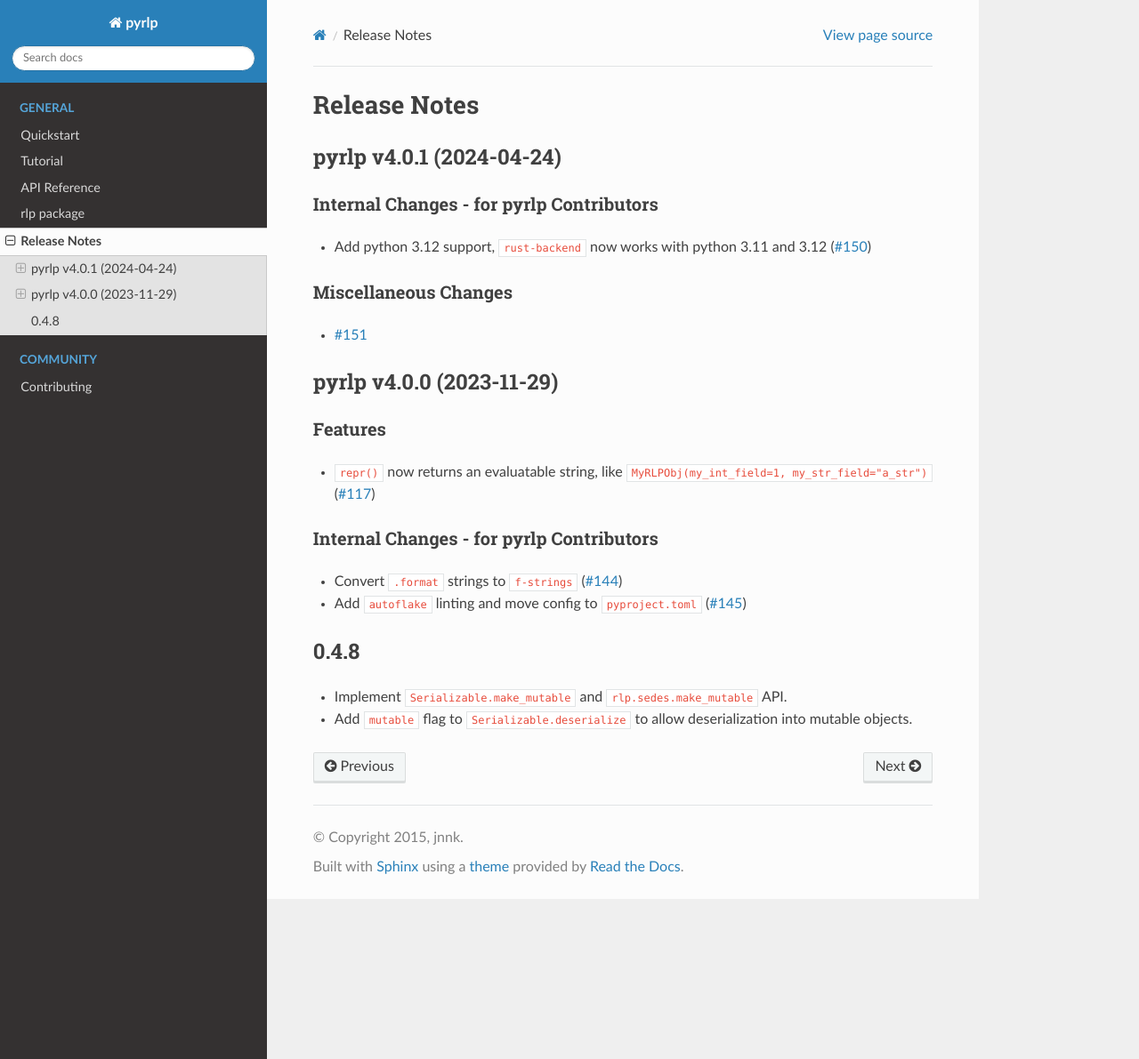
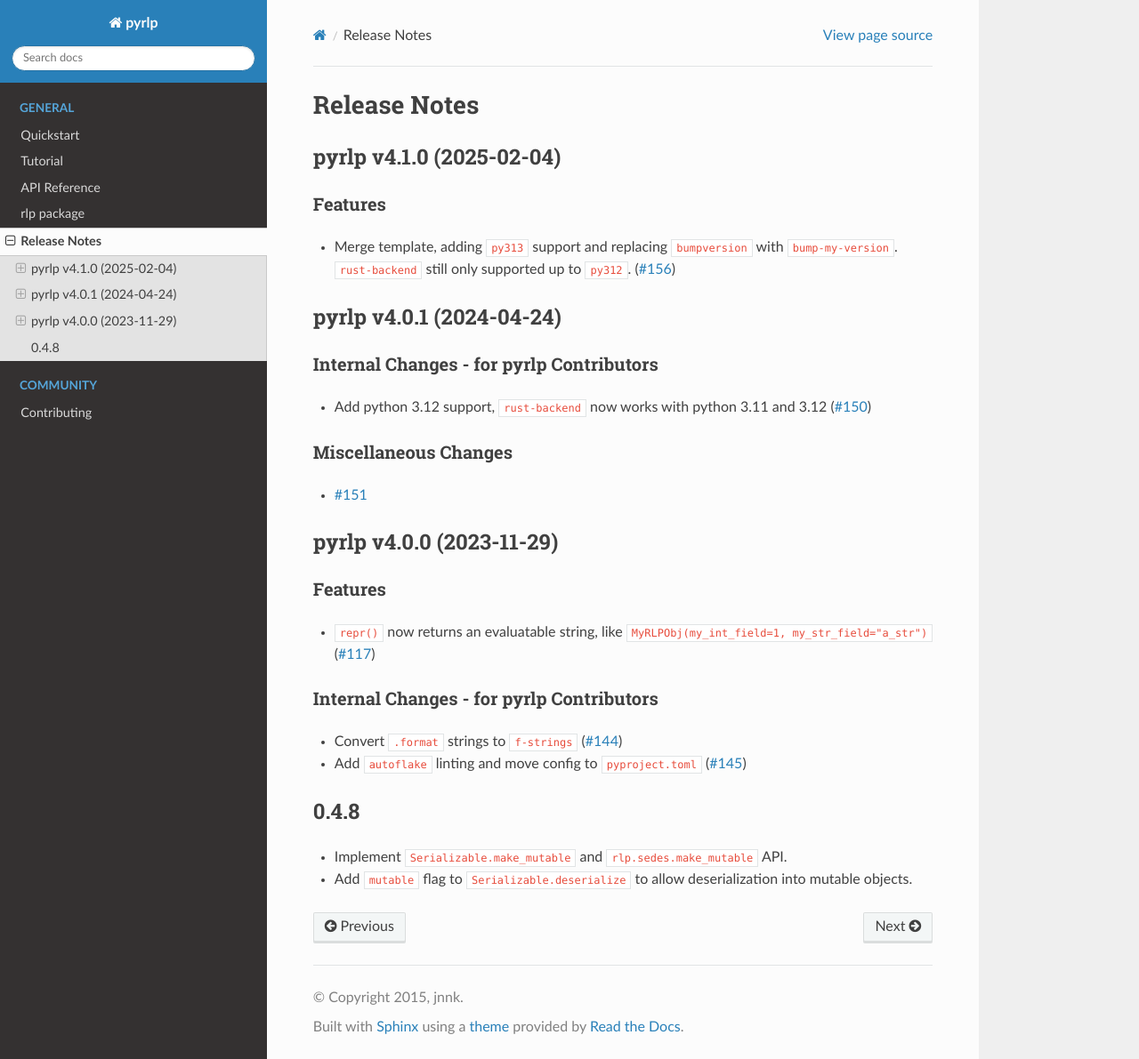
Before and after one commit to ethereum/pyrlp, a Sphinx documentation site: the page built from docs/release_notes.rst, in a window 1280 px wide and 1191 px high. Shown: the whole window at 89% size. Built offline with Sphinx 7.4.7 and the Read the Docs theme 3.1.0, drawn with Linux system fonts in a browser that asks for light colours; pages that are not in the unit, such as notebooks, are missing from menus.

Commit message:
Compile release notes for v4.1.0

```diff
--- a/docs/release_notes.rst
+++ b/docs/release_notes.rst
@@ -2,6 +2,16 @@
 =============
 
 .. towncrier release notes start
+
+pyrlp v4.1.0 (2025-02-04)
+-------------------------
+
+Features
+~~~~~~~~
+
+- Merge template, adding ``py313`` support and replacing ``bumpversion`` with ``bump-my-version``.
+  ``rust-backend`` still only supported up to ``py312``. (`#156 <https://github.com/ethereum/pyrlp/issues/156>`__)
+
 
 pyrlp v4.0.1 (2024-04-24)
 -------------------------
--- a/newsfragments/156.feature.rst
+++ /dev/null
@@ -1,2 +0,0 @@
-Merge template, adding ``py313`` support and replacing ``bumpversion`` with ``bump-my-version``.
-``rust-backend`` still only supported up to ``py312``.
```
